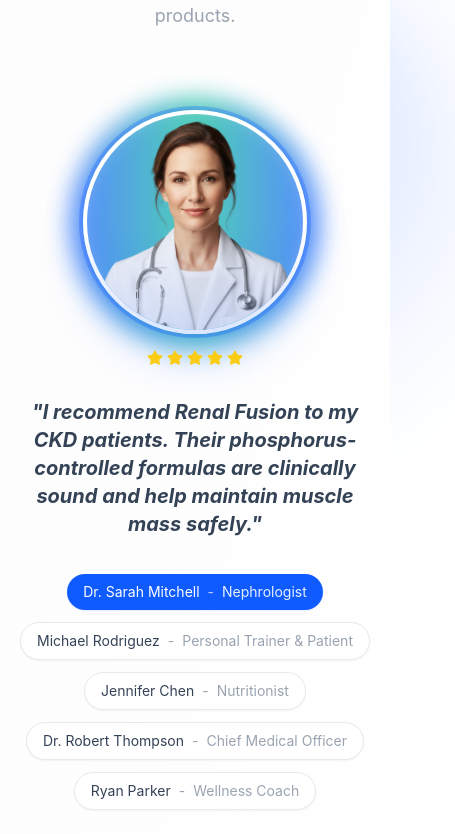
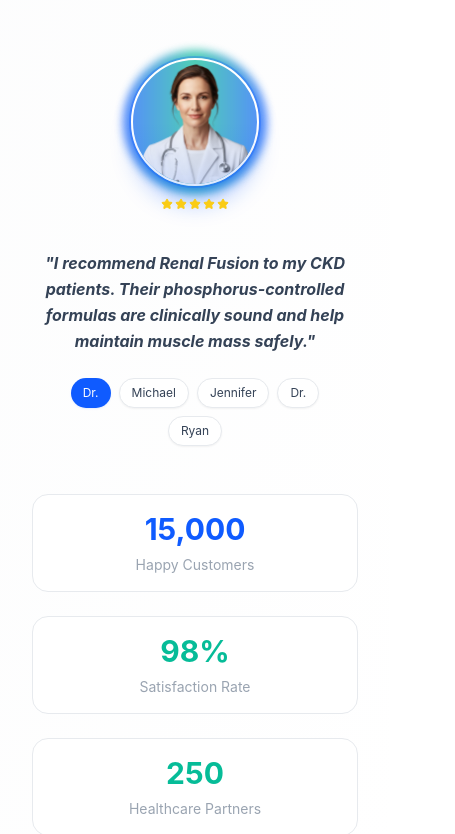
Before and after one commit to sab-dev-source/renalfusionblend-frontend, a React (Vite) app: page / in a window 390 px wide. Shown: the part 4770-5604 px from the top of the page, 455 px wide, since content can reach past the window. Built offline with nearby package versions, Linux system fonts and the light colour scheme; the HTML template or start-up script is replaced by a standard one.

Commit message:
Optimize testimonial section for mobile

```diff
--- a/src/components/TrustSection.tsx
+++ b/src/components/TrustSection.tsx
@@ -45,44 +45,44 @@ export const TrustSection = () => {
   ];
 
   return (
-    <section className="py-20 bg-gradient-to-br from-muted/30 to-background">
+    <section className="py-12 sm:py-16 md:py-20 bg-gradient-to-br from-muted/30 to-background">
       <div className="container-medical">
         {/* Header */}
-        <div className="text-center mb-16">
-          <h2 className="text-3xl md:text-4xl font-bold mb-4">
+        <div className="text-center mb-12 sm:mb-16">
+          <h2 className="text-2xl sm:text-3xl md:text-4xl font-bold mb-4">
             Trusted by Healthcare Professionals
           </h2>
-          <p className="text-lg text-muted-foreground max-w-2xl mx-auto">
+          <p className="text-base sm:text-lg text-muted-foreground max-w-2xl mx-auto px-4">
             See what medical experts and satisfied customers say about Renal Fusion Blend products.
           </p>
         </div>
 
         {/* Testimonial Slider */}
-        <div className="mb-16">
+        <div className="mb-12 sm:mb-16">
           <TestimonialSlider testimonials={testimonials} />
         </div>
 
         {/* Trust Stats */}
-        <div className="grid grid-cols-1 md:grid-cols-3 gap-8 text-center">
-          <div className="p-6 rounded-2xl bg-card border border-card-border">
-            <div className="text-4xl font-bold text-primary mb-2">
+        <div className="grid grid-cols-1 sm:grid-cols-2 md:grid-cols-3 gap-6 sm:gap-8 text-center px-4">
+          <div className="p-4 sm:p-6 rounded-2xl bg-card border border-card-border">
+            <div className="text-3xl sm:text-4xl font-bold text-primary mb-2">
               <span ref={countRef1}>0</span>
             </div>
-            <div className="text-muted-foreground">Happy Customers</div>
+            <div className="text-sm sm:text-base text-muted-foreground">Happy Customers</div>
           </div>
 
-          <div className="p-6 rounded-2xl bg-card border border-card-border">
-            <div className="text-4xl font-bold text-success mb-2">
+          <div className="p-4 sm:p-6 rounded-2xl bg-card border border-card-border">
+            <div className="text-3xl sm:text-4xl font-bold text-success mb-2">
               <span ref={countRef2}>0</span>%
             </div>
-            <div className="text-muted-foreground">Satisfaction Rate</div>
+            <div className="text-sm sm:text-base text-muted-foreground">Satisfaction Rate</div>
           </div>
 
-          <div className="p-6 rounded-2xl bg-card border border-card-border">
-            <div className="text-4xl font-bold text-accent mb-2">
+          <div className="p-4 sm:p-6 rounded-2xl bg-card border border-card-border sm:col-span-2 md:col-span-1">
+            <div className="text-3xl sm:text-4xl font-bold text-accent mb-2">
               <span ref={countRef3}>0</span>
             </div>
-            <div className="text-muted-foreground">Healthcare Partners</div>
+            <div className="text-sm sm:text-base text-muted-foreground">Healthcare Partners</div>
           </div>
         </div>
       </div>
--- a/src/components/ui/testimonial-slider.tsx
+++ b/src/components/ui/testimonial-slider.tsx
@@ -42,10 +42,10 @@ export const TestimonialSlider = ({ testimonials }: TestimonialSliderProps) => {
   }, [active]);
 
   return (
-    <div className="mx-auto w-full max-w-4xl text-center">
-      {/* Avatar Section (redesigned layering, larger size) */}
-      <div className="relative mb-12 h-64 md:h-72 flex items-center justify-center">
-        <div className="absolute -z-10 h-[520px] w-[520px] md:h-[640px] md:w-[640px] rounded-full bg-gradient-to-b from-primary/25 via-primary/10 to-transparent blur-3xl" />
+    <div className="mx-auto w-full max-w-4xl text-center px-4">
+      {/* Avatar Section - Mobile First */}
+      <div className="relative mb-8 sm:mb-12 h-48 sm:h-64 md:h-72 flex items-center justify-center">
+        <div className="absolute -z-10 h-80 w-80 sm:h-[520px] sm:w-[520px] md:h-[640px] md:w-[640px] rounded-full bg-gradient-to-b from-primary/25 via-primary/10 to-transparent blur-2xl sm:blur-3xl" />
 
         <AnimatePresence mode="wait">
           {testimonials.map((t, index) =>
@@ -59,13 +59,13 @@ export const TestimonialSlider = ({ testimonials }: TestimonialSliderProps) => {
                 transition={{ duration: 0.6, ease: [0.68, -0.3, 0.32, 1] }}
               >
                 <div className="relative group">
-                  {/* subtle glow ring */}
-                  <div className="absolute -inset-3 rounded-full bg-gradient-to-r from-primary via-accent to-primary opacity-70 blur-md transition duration-500 group-hover:opacity-100" />
+                  {/* subtle glow ring - mobile responsive */}
+                  <div className="absolute -inset-2 sm:-inset-3 rounded-full bg-gradient-to-r from-primary via-accent to-primary opacity-70 blur-sm sm:blur-md transition duration-500 group-hover:opacity-100" />
 
-                  {/* avatar or skeleton */}
+                  {/* avatar or skeleton - mobile first sizing */}
                   {currentLoaded ? (
                     <img
-                      className="relative h-56 w-56 md:h-64 md:w-64 rounded-full object-cover border-4 border-background shadow-2xl shadow-primary/40 ring-4 ring-primary/30 transition-transform duration-300 group-hover:scale-105"
+                      className="relative h-32 w-32 sm:h-48 sm:w-48 md:h-56 md:w-56 lg:h-64 lg:w-64 rounded-full object-cover border-2 sm:border-4 border-background shadow-xl sm:shadow-2xl shadow-primary/40 ring-2 sm:ring-4 ring-primary/30 transition-transform duration-300 group-hover:scale-105"
                       src={t.img}
                       alt={`${t.name} — ${t.role}`}
                       loading="eager"
@@ -80,18 +80,18 @@ export const TestimonialSlider = ({ testimonials }: TestimonialSliderProps) => {
                       }}
                     />
                   ) : (
-                    <div className="relative h-56 w-56 md:h-64 md:w-64 rounded-full border-4 border-background ring-4 ring-primary/20 bg-muted animate-pulse" />
+                    <div className="relative h-32 w-32 sm:h-48 sm:w-48 md:h-56 md:w-56 lg:h-64 lg:w-64 rounded-full border-2 sm:border-4 border-background ring-2 sm:ring-4 ring-primary/20 bg-muted animate-pulse" />
                   )}
 
                   <div className="pointer-events-none absolute inset-0 rounded-full bg-gradient-to-t from-primary/15 via-transparent to-transparent" />
                 </div>
 
-                {/* 5 Star Rating */}
-                <div className="absolute -bottom-8 left-1/2 transform -translate-x-1/2 flex gap-1">
+                {/* 5 Star Rating - mobile responsive positioning */}
+                <div className="absolute -bottom-6 sm:-bottom-8 left-1/2 transform -translate-x-1/2 flex gap-0.5 sm:gap-1">
                   {[...Array(5)].map((_, starIndex) => (
                     <Star
                       key={starIndex}
-                      className="w-4 h-4 fill-yellow-400 text-yellow-400"
+                      className="w-3 h-3 sm:w-4 sm:h-4 fill-yellow-400 text-yellow-400"
                     />
                   ))}
                 </div>
@@ -101,8 +101,8 @@ export const TestimonialSlider = ({ testimonials }: TestimonialSliderProps) => {
         </AnimatePresence>
       </div>
 
-      {/* Quote Section */}
-      <div className="mb-9 transition-all delay-300 duration-150 ease-in-out">
+      {/* Quote Section - Mobile First */}
+      <div className="mb-6 sm:mb-9 px-2 sm:px-4 transition-all delay-300 duration-150 ease-in-out">
         <div className="relative flex flex-col" ref={testimonialsRef}>
           <AnimatePresence mode="wait">
             {testimonials.map((testimonial, index) =>
@@ -114,7 +114,7 @@ export const TestimonialSlider = ({ testimonials }: TestimonialSliderProps) => {
                   exit={{ opacity: 0, x: 20 }}
                   transition={{ duration: 0.5, delay: 0.1, ease: "easeInOut" }}
                 >
-                  <div className="text-xl md:text-2xl font-bold text-foreground italic">
+                  <div className="text-base sm:text-lg md:text-xl lg:text-2xl font-bold text-foreground italic leading-relaxed">
                     "{testimonial.quote}"
                   </div>
                 </motion.div>
@@ -124,12 +124,12 @@ export const TestimonialSlider = ({ testimonials }: TestimonialSliderProps) => {
         </div>
       </div>
 
-      {/* Navigation Buttons */}
-      <div className="-m-1.5 flex flex-wrap justify-center">
+      {/* Navigation Buttons - Mobile First */}
+      <div className="flex flex-wrap justify-center gap-2 px-2">
         {testimonials.map((testimonial, index) => (
           <button
             key={index}
-            className={`m-1.5 inline-flex justify-center whitespace-nowrap rounded-full px-4 py-2 text-sm shadow-sm transition-colors duration-150 focus-visible:outline-none focus-visible:ring focus-visible:ring-primary/30 ${
+            className={`inline-flex items-center justify-center rounded-full px-3 sm:px-4 py-1.5 sm:py-2 text-xs sm:text-sm shadow-sm transition-colors duration-150 focus-visible:outline-none focus-visible:ring focus-visible:ring-primary/30 ${
               active === index
                 ? "bg-primary text-primary-foreground shadow-primary/10"
                 : "bg-card text-foreground hover:bg-muted border border-border"
@@ -141,9 +141,10 @@ export const TestimonialSlider = ({ testimonials }: TestimonialSliderProps) => {
             aria-pressed={active === index}
             aria-label={`Show testimonial from ${testimonial.name}`}
           >
-            <span>{testimonial.name}</span>
-            <span className={`${active === index ? "text-primary-foreground/70" : "text-muted-foreground"} mx-2`}>-</span>
-            <span className={active === index ? "text-primary-foreground/90" : "text-muted-foreground"}>{testimonial.role}</span>
+            <span className="hidden sm:inline">{testimonial.name}</span>
+            <span className="sm:hidden">{testimonial.name.split(' ')[0]}</span>
+            <span className={`${active === index ? "text-primary-foreground/70" : "text-muted-foreground"} mx-1 sm:mx-2 hidden sm:inline`}>-</span>
+            <span className={`${active === index ? "text-primary-foreground/90" : "text-muted-foreground"} hidden sm:inline text-xs`}>{testimonial.role}</span>
           </button>
         ))}
       </div>
```
